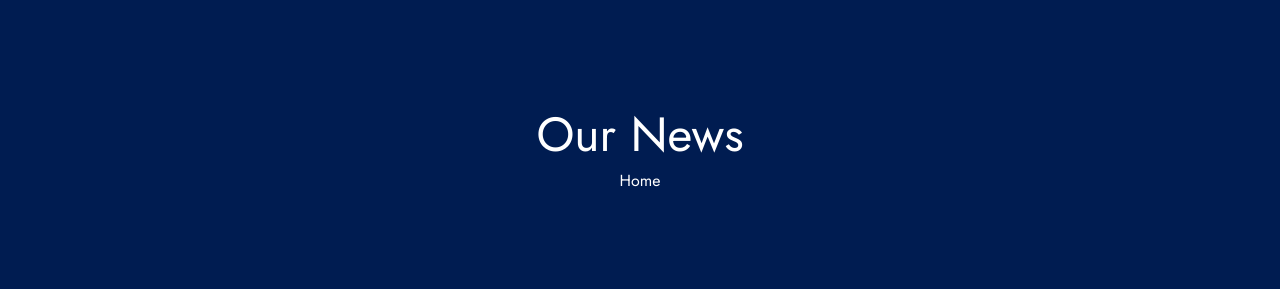
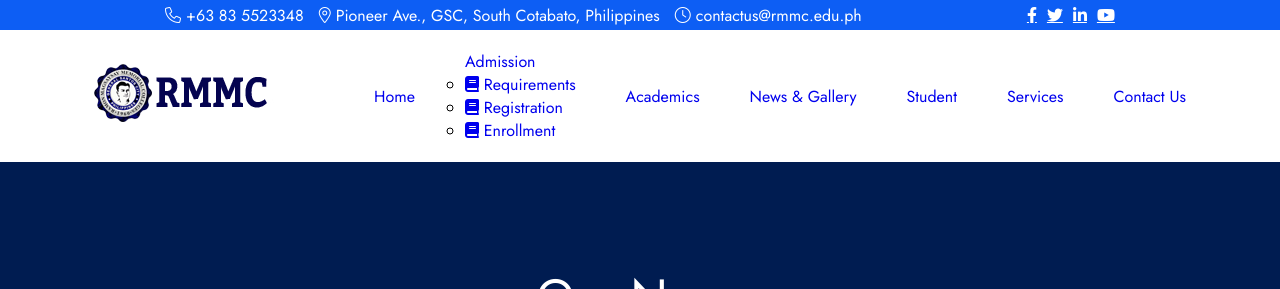
Before and after one commit to VirHus/RmmcWebPage, a PHP site: page /news.php in a window 1280 px wide. Shown: the top 289 px of the page. Run offline with PHP 8.4, Linux system fonts and the light colour scheme.

Commit message:
new header

```diff
--- /dev/null
+++ b/header.css
@@ -0,0 +1,93 @@
+* {
+  font-family: "Jost";
+  margin: 0;
+  padding: 0;
+  box-sizing: border-box;
+}
+
+nav {
+    width: 100%;
+}
+
+.header_top {
+  display: flex;
+  justify-content: space-evenly;
+  width: 100%;
+  height: 30px;
+  background: #0d5ef4;
+  padding: 5px 0;
+
+}
+
+@media screen and (orientation:portrait) {
+    .location{
+        display: none;
+    }
+}
+
+.header_top_links {
+  display: flex;
+  justify-content: space-between;
+  align-items: center;
+  list-style: none;
+}
+
+.header_top_links_collection {
+  display: flex;
+  gap: 15px;
+}
+
+.header_top_links_collection li {
+  color: white;
+  display: flex;
+  align-items: center;
+  gap: 5px;
+}
+
+.header_top_social {
+  display: flex;
+  gap: 10px;
+  align-items: center;
+}
+
+.header_top_social a {
+  color: white;
+  display: flex;
+  align-items: center;
+  gap: 5px;
+}
+
+.menu_header {
+
+    padding-bottom: 20px;
+    box-shadow: 0 4px 4px rgba(0, 0, 0, 0.1);
+}
+
+.menu_header_menu_area {
+
+ display: flex;
+ align-items: center;
+ justify-content: space-evenly;
+ margin-top: 20px;
+}
+
+.menu_header_menu_area_main_menu {
+    text-decoration: none;
+}
+
+.menu_header_menu_area_main_menu_menus {
+    width: 100%;
+    display: flex;
+    align-items: center;
+    justify-content: space-between;
+    gap:50px;
+}
+
+.menu_header_menu_area_main_menu_menus  {
+    list-style: none;
+}
+
+.menu_header_menu_area_main_menu_menus  a {
+    list-style: none;
+    text-decoration: none;
+}
--- /dev/null
+++ b/newheader.php
@@ -0,0 +1,129 @@
+<!DOCTYPE html>
+<html lang="en">
+
+<head>
+    <meta charset="utf-8">
+    <meta http-equiv="x-ua-compatible" content="ie=edge">
+    <meta name="author" content="Rmmc">
+    <meta name="description" content="Rmmc - Events and News">
+    <meta name="keywords" content="Rmmc - Events and News">
+    <meta name="robots" content="INDEX,FOLLOW">
+    <meta name="viewport" content="width=device-width,initial-scale=1,shrink-to-fit=no">
+    <link rel="apple-touch-icon" sizes="57x57" href="assets/img/favicons/apple-icon-57x57.png">
+    <link rel="apple-touch-icon" sizes="60x60" href="assets/img/favicons/apple-icon-60x60.png">
+    <link rel="apple-touch-icon" sizes="72x72" href="assets/img/favicons/apple-icon-72x72.png">
+    <link rel="apple-touch-icon" sizes="76x76" href="assets/img/favicons/apple-icon-76x76.png">
+    <link rel="apple-touch-icon" sizes="114x114" href="assets/img/favicons/apple-icon-114x114.png">
+    <link rel="apple-touch-icon" sizes="120x120" href="assets/img/favicons/apple-icon-120x120.png">
+    <link rel="apple-touch-icon" sizes="144x144" href="assets/img/favicons/apple-icon-144x144.png">
+    <link rel="apple-touch-icon" sizes="152x152" href="assets/img/favicons/apple-icon-152x152.png">
+    <link rel="apple-touch-icon" sizes="180x180" href="assets/img/favicons/apple-icon-180x180.png">
+    <link rel="icon" type="image/png" sizes="192x192" href="assets/img/favicons/android-icon-192x192.png">
+    <link rel="icon" type="image/png" sizes="32x32" href="assets/img/favicons/favicon-32x32.png">
+    <link rel="icon" type="image/png" sizes="96x96" href="assets/img/favicons/favicon-96x96.png">
+    <link rel="icon" type="image/png" sizes="16x16" href="assets/img/favicons/favicon-16x16.png">
+    <link rel="manifest" href="assets/img/favicons/manifest.json">
+    <meta name="msapplication-TileColor" content="#ffffff">
+    <meta name="msapplication-TileImage" content="assets/img/favicons/ms-icon-144x144.png">
+    <meta name="theme-color" content="#ffffff">
+    <link rel="preconnect" href="https://fonts.googleapis.com/">
+    <link rel="preconnect" href="https://fonts.gstatic.com/" crossorigin="">
+    <link
+        href="https://fonts.googleapis.com/css2?family=Baloo+2:wght@400;500;600;700;800&amp;family=Jost:wght@300;400;500;600;700;800;900&amp;family=Roboto:wght@100;300;400;500;700&amp;display=swap"
+        rel="stylesheet">
+    <link rel="stylesheet" href="assets/css/fontawesome.min.css">
+    <link rel="stylesheet" href="header.css">
+    <title>Document</title>
+</head>
+
+<body>
+    <nav>
+        <div class="header_top">
+            <div class="header_top_links">
+                <ul class="header_top_links_collection">
+                    <li><i class="fal fa-phone"><a href="tel:+256214203215"></a></i>+63 83 5523348</li>
+                    <li><i class="fal fa-location-dot location" target="_block"><a
+                                href="https://www.google.com/maps/@6.1117421,125.1725222,3a,75y,198.74h,85.78t/data=!3m6!1e1!3m4!1stmVcsnfjnT2cl5WyuCHmwQ!2e0!7i16384!8i8192?coh=205409&entry=ttu"
+                                target="_block"></a></i>Pioneer Ave.,
+                        GSC, South Cotabato, Philippines</li>
+                    <li><i class="fal fa-clock"></i>contactus@rmmc.edu.ph</li>
+                </ul>
+            </div>
+
+            <div class="header_top_social">
+                <a href="#"><i class="fab fa-facebook-f"></i></a>
+                <a href="#"><i class="fab fa-twitter"></i></a>
+                <a href="#"><i class="fab fa-linkedin-in"></i></a>
+                <a href="#"><i class="fab fa-youtube"></i></a>
+            </div>
+        </div>
+
+        <div class="menu_header">
+            <div class="menu_header_menu_area">
+                <div class="menu_header_menu_area_logo">
+                    <a href="index.php"><img src="assets/img/logo.png" alt="Logo"></a>
+                </div>
+
+                <div class="menu_header_menu_area_main_menu">
+                    <ul class="menu_header_menu_area_main_menu_menus">
+                        <li><a href="index.php">Home</a></li>
+                        <li class="menu_header_menu_area_main_menu_menus_has_children"><a href="news.php">Admission</a>
+                             <ul>
+                                <li><a href="school1.php"><i class="fa fa-book" aria-hidden="true"></i> Requirements</a>
+                                </li>
+                                <li><a href="school2.php"><i class="fa fa-book" aria-hidden="true"></i> Registration</a>
+                                </li>
+                                <li><a href="school3.php"><i class="fa fa-book" aria-hidden="true"></i> Enrollment</a>
+                                </li>
+                            </ul>
+                        </li>
+                        <li class="menu_header_menu_area_main_menu_menus_has_children"><a href="news.php">Academics</a>
+                            <!-- <ul>
+                                <li><a href="school1.php"><i class="fa fa-book" aria-hidden="true"></i> Requirements</a>
+                                </li>
+                                <li><a href="school2.php"><i class="fa fa-book" aria-hidden="true"></i> Registration</a>
+                                </li>
+                                <li><a href="school3.php"><i class="fa fa-book" aria-hidden="true"></i> Enrollment</a>
+                                </li>
+                            </ul> -->
+                        </li>
+                        <li class="menu_header_menu_area_main_menu_menus_has_children"><a href="news.php">News & Gallery</a>
+                            <!-- <ul>
+                                <li><a href="school1.php"><i class="fa fa-book" aria-hidden="true"></i> Requirements</a>
+                                </li>
+                                <li><a href="school2.php"><i class="fa fa-book" aria-hidden="true"></i> Registration</a>
+                                </li>
+                                <li><a href="school3.php"><i class="fa fa-book" aria-hidden="true"></i> Enrollment</a>
+                                </li>
+                            </ul> -->
+                        </li>
+                        <li class="menu_header_menu_area_main_menu_menus_has_children"><a href="news.php">Student</a>
+                            <!-- <ul>
+                                <li><a href="school1.php"><i class="fa fa-book" aria-hidden="true"></i> Requirements</a>
+                                </li>
+                                <li><a href="school2.php"><i class="fa fa-book" aria-hidden="true"></i> Registration</a>
+                                </li>
+                                <li><a href="school3.php"><i class="fa fa-book" aria-hidden="true"></i> Enrollment</a>
+                                </li>
+                            </ul> -->
+                        </li>
+                        <li class="menu_header_menu_area_main_menu_menus_has_children"><a href="news.php">Services</a>
+                            <!-- <ul>
+                                <li><a href="school1.php"><i class="fa fa-book" aria-hidden="true"></i> Requirements</a>
+                                </li>
+                                <li><a href="school2.php"><i class="fa fa-book" aria-hidden="true"></i> Registration</a>
+                                </li>
+                                <li><a href="school3.php"><i class="fa fa-book" aria-hidden="true"></i> Enrollment</a>
+                                </li>
+                            </ul> -->
+                        </li>
+                        <li><a href="news.php">Contact Us</a></li>
+                    </ul>
+                </div>
+
+            </div>
+        </div>
+    </nav>
+</body>
+
+</html>
--- a/news.php
+++ b/news.php
@@ -1,4 +1,4 @@
-
+<?php include 'newheader.php' ?>
 <link defer rel="stylesheet" href="styles/news.css">
 
 <body>
```
Also changed, not shown: header.php (+14 -2 lines).
